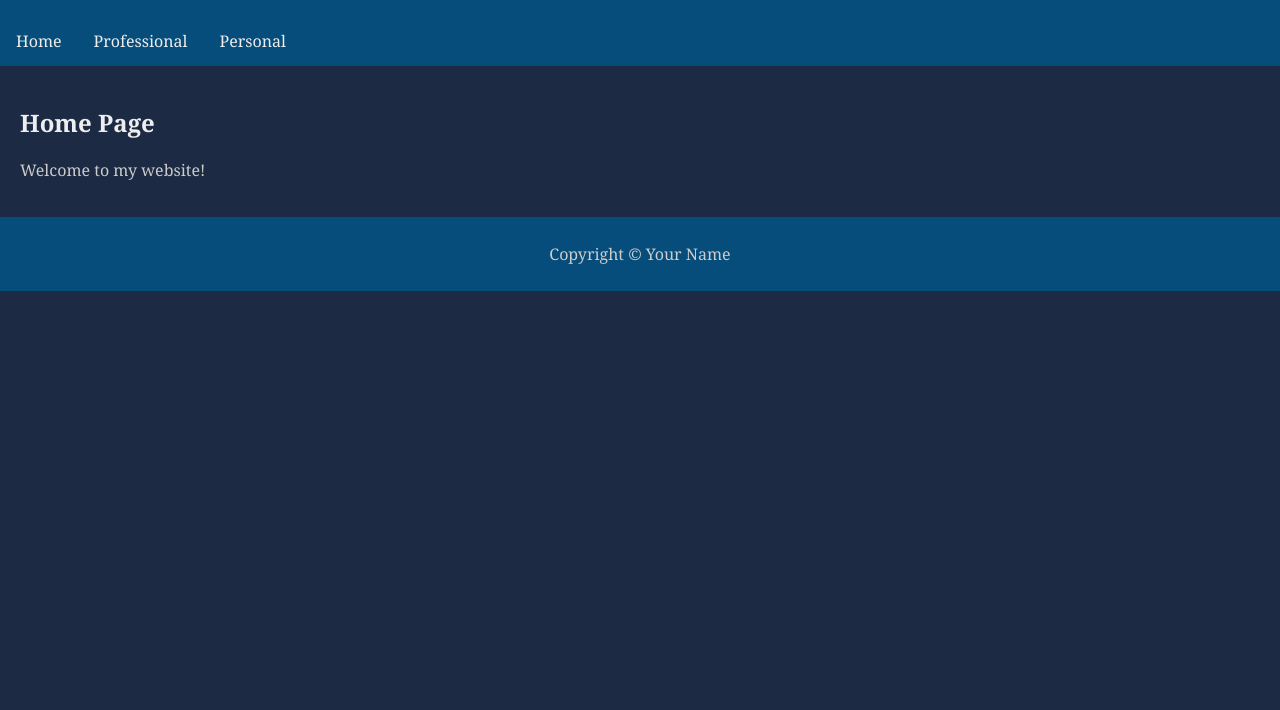
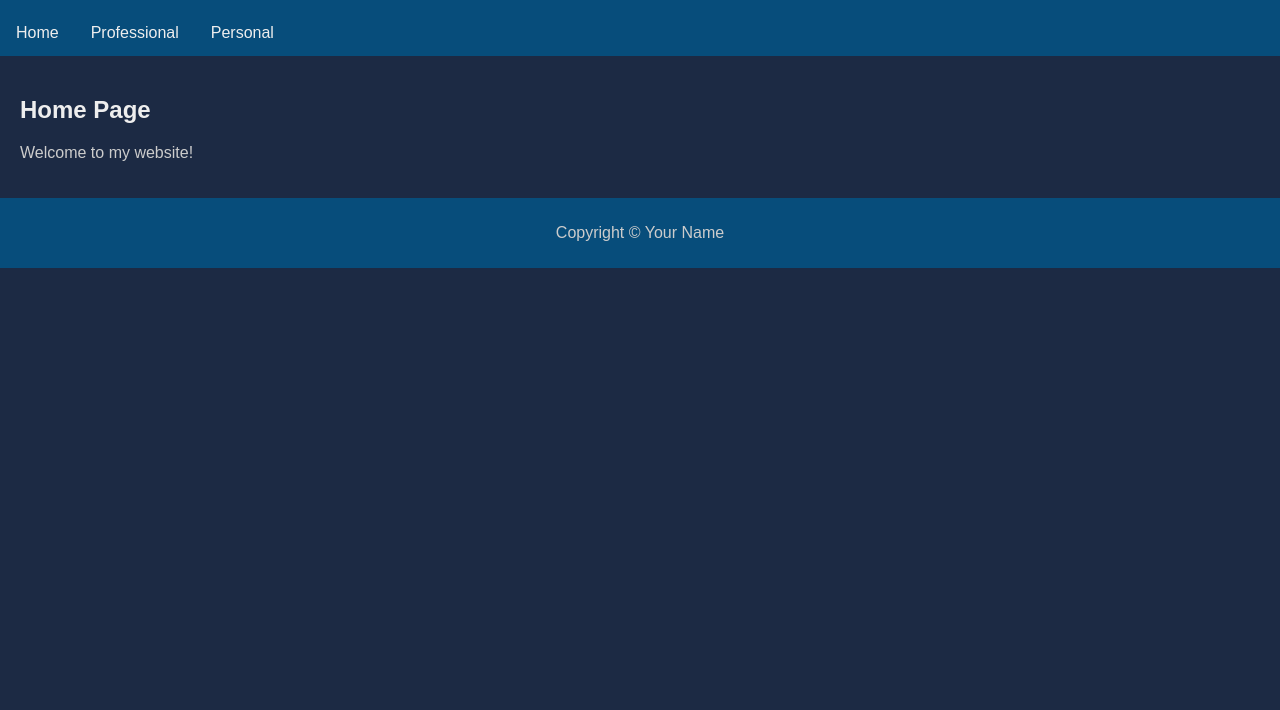
Before and after one commit to austinkriews/austinkriews.github.io, a plain HTML site: page index.html in a window 1280 px wide. Shown: the part 90-800 px from the top of the page. Drawn offline with Linux system fonts and the light colour scheme.

Commit message:
Update index.html

```diff
--- a/index.html
+++ b/index.html
@@ -5,7 +5,7 @@
     <title>Your Website Title</title>
     <style>
       body {
-        font-family: Cambria, serif;
+        font-family: Arial, serif;
         margin: 0;
         padding: 0;
         background-color: #1c2a44;
```
